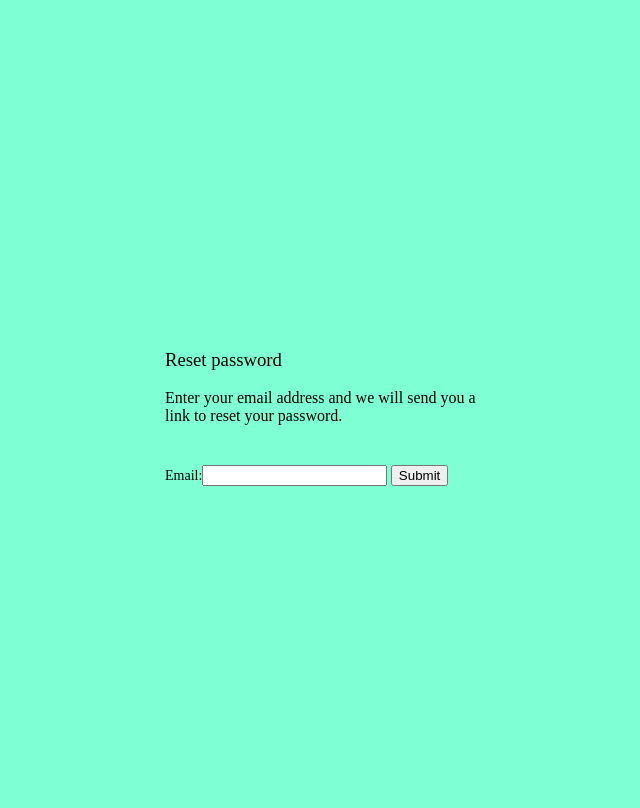
After one commit to shreyansbhavsar/Smart-Travel, a Django app: page /reset_password/ in a window 1280 px wide. The commit adds this page. Shown: the whole page, without its empty margins (315-955 px from the left). Run offline with Django 3.2, Linux system fonts and the light colour scheme.

Commit message:
reset password functionality

```diff
--- a/home/urls.py
+++ b/home/urls.py
@@ -1,5 +1,7 @@
 from django.urls import path
+from django.contrib.auth import views as auth_views
 from . import views
+
 
 urlpatterns = [
     path('', views.index, name='index'),
@@ -19,4 +21,8 @@ urlpatterns = [
     path('forgotpassword', views.forgotpassword, name='forgotpassword'),
     path('myorders', views.myorders, name='myorders'),
     path('addphoto/<int:id>', views.addphoto, name='addphoto'),
+    path('reset_password/',auth_views.PasswordResetView.as_view(template_name='password_reset.html'),name="reset_password"),
+    path('reset_password_sent/',auth_views.PasswordResetDoneView.as_view(template_name='password_reset_sent.html'),name="password_reset_done"),
+    path('reset/<uidb64>/<token>/',auth_views.PasswordResetConfirmView.as_view(),name="password_reset_confirm"),
+    path('reset_password_complete/',auth_views.PasswordResetCompleteView.as_view(template_name='password_reset_done.html'),name="password_reset_complete"),
 ]
--- a/template/login.html
+++ b/template/login.html
@@ -36,9 +36,8 @@
         </center>
         <br />
         <center>
-          <a href="forgotpassword" class="btn waves-effect waves-light">
+          <a href="{% url 'reset_password'%}" class="btn waves-effect waves-light">
             Forgot Password ?
-            <!-- <i class="material-icons right">send</i> -->
           </a>
         </center>
       </div>
--- /dev/null
+++ b/template/password_reset.html
@@ -0,0 +1,71 @@
+<!DOCTYPE html>
+<html lang="en">
+<head>
+    <meta charset="UTF-8">
+    <meta http-equiv="X-UA-Compatible" content="IE=edge">
+    <meta name="viewport" content="width=device-width, initial-scale=1.0">
+    <title>Reset Password</title>
+</head>
+<style>
+    html,body { height: 100%; }
+
+body{
+	display: -ms-flexbox;
+	display: -webkit-box;
+	display: flex;
+	-ms-flex-align: center;
+	-ms-flex-pack: center;
+	-webkit-box-align: center;
+	align-items: center;
+	-webkit-box-pack: center;
+	justify-content: center;
+	background-color:aquamarine;
+}
+
+form{
+	padding-top: 10px;
+	font-size: 14px;
+	margin-top: 30px;
+}
+
+.card-title{ font-weight:300; }
+
+.btn{
+	font-size: 14px;
+	margin-top:20px;
+}
+
+.login-form{
+	width:320px;
+	margin:20px;
+}
+
+.sign-up{
+	text-align:center;
+	padding:20px 0 0;
+}
+
+span{
+	font-size:14px;
+}
+    </style>
+<body>
+    <div class="card login-form">
+        <div class="card-body">
+            <h3 class="card-title text-center">Reset password</h3>
+
+            <div class="card-text">
+                <div class="form-group">
+                    <label for="exampleInputEmail1">Enter your email address and we will send you a link to reset your password.</label>
+                </div>
+                <form method="post">
+
+                    {%csrf_token%}
+                    {{form}}
+                    <input type="submit" name="Send email"></input>
+                </form>
+            </div>
+        </div>
+    </div>
+</body>
+</html>
```
Also changed, not shown: template/forgotpass.html (deleted, +0 -43 lines), template/password_reset_done.html (added, +61 -0 lines), template/password_reset_sent.html (added, +63 -0 lines).
